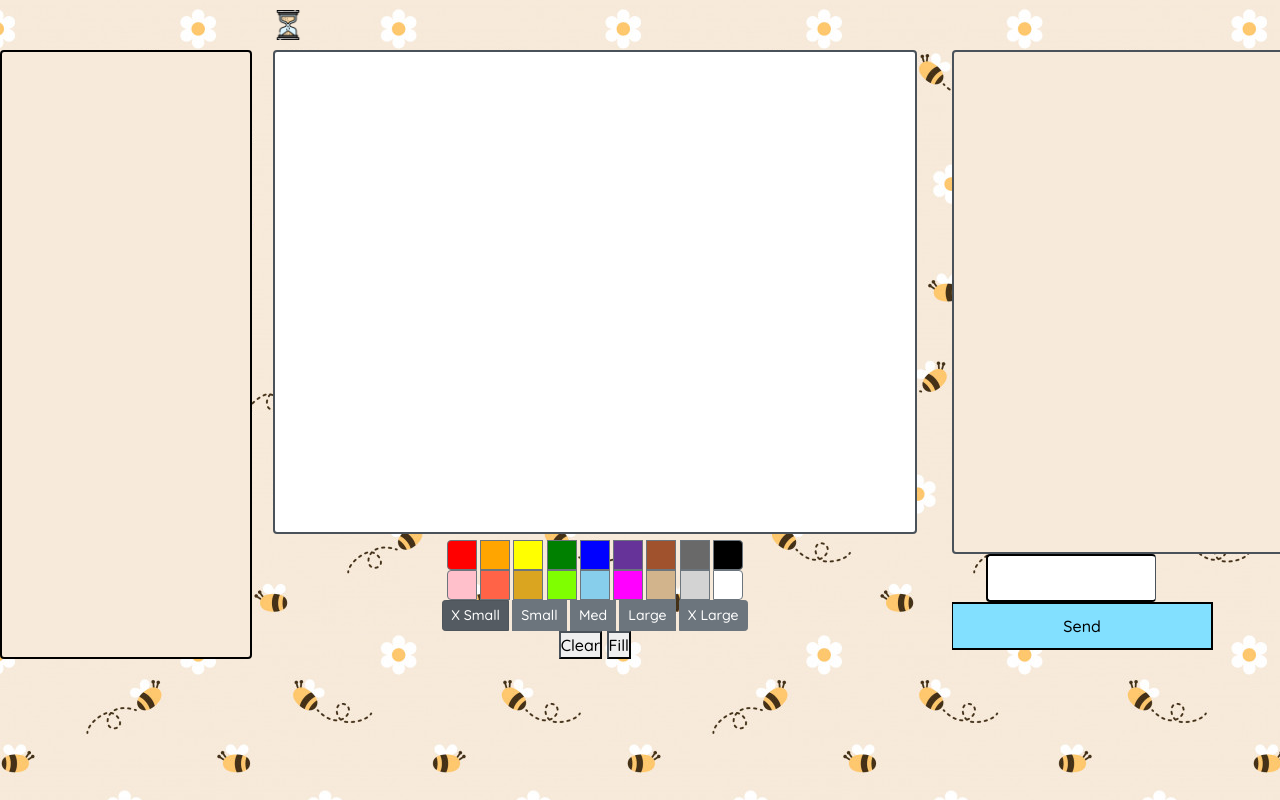
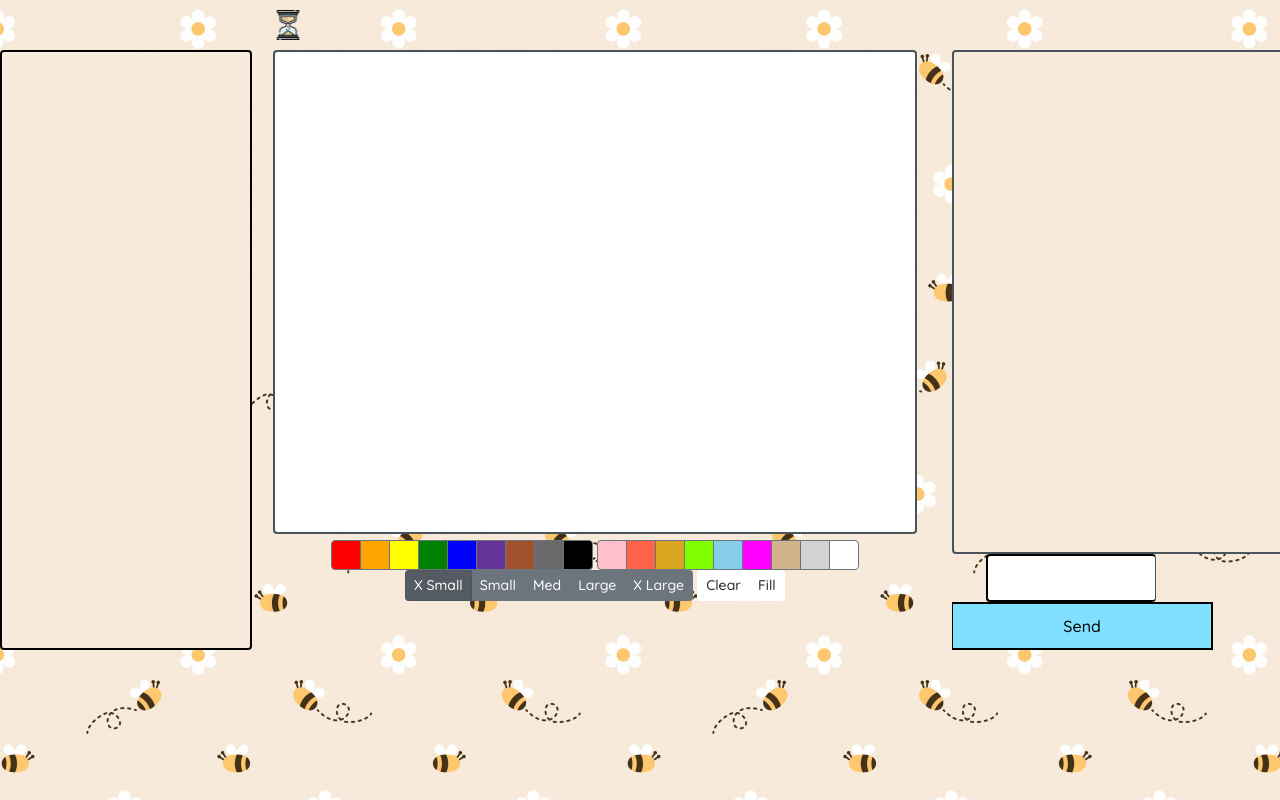
Before and after one commit to redbubble-ash/Pictionary, a website: page public/index.html in a window 1280 px wide. Both pictures are taken after typing "Sample" into the empty fields and a click on the button "Join a game!". Shown: the top 800 px of the page. Drawn offline with nearby package versions, Linux system fonts and the light colour scheme; no server answers.

Commit message:
fixed grouping and cleaned up css a little

```diff
--- a/public/index.html
+++ b/public/index.html
@@ -96,27 +96,25 @@
                                 <button id="lightGray" class="btn btn-secondary drawTools colorButtons" style="background: lightgray" type="button"></button>
                                 <button id="white" class="btn btn-secondary drawTools colorButtons" style="background: white" type="button"></button>
                             </div>
-                            <div id="settings" class="btn-group btn-group-toggle btn-group-sm" data-toggle="buttons">
+                            <div id="settings" class="btn-group btn-group-toggle btn-group-sm" role="group" data-toggle="buttons">
                                 <label class="btn btn-secondary active drawTools">
-                                  <input type="radio" name="options" id="xSmaller" checked> X Small
-                                </label>
+                                  <input type="radio" name="options" id="xSmaller" checked>X Small</label>
                                 <label class="btn btn-secondary drawTools">
-                                  <input type="radio" name="options" id="small"> Small
-                                </label>
+                                  <input type="radio" name="options" id="small">Small</label>
                                 <label class="btn btn-secondary drawTools">
-                                  <input type="radio" name="options" id="medium"> Med
-                                </label>
+                                  <input type="radio" name="options" id="medium">Med</label>
                                 <label class="btn btn-secondary drawTools">
-                                    <input type="radio" name="options" id="large"> Large
-                                </label>
+                                    <input type="radio" name="options" id="large">Large</label>
                                 <label class="btn btn-secondary drawTools">
-                                    <input type="radio" name="options" id="xLarger"> X Large
-                                </label>
+                                    <input type="radio" name="options" id="xLarger">X Large</label>
+                                <!-- <div></div> -->
                             </div>
-                            <div id="settings">
-                                <button id="clear" class="drawTools">Clear</button>
-                                <button id="fill" class="drawTools">Fill</button>
+                            <div id="settings" class="btn-group btn-group-sm" role="group" data-toggle="buttons">
+                                <button id="clear" class="drawTools btn">Clear</button>
+                                <button id="fill" class="drawTools  btn">Fill</button>
                             </div>
+                            <!-- <div id="settings">
+                            </div> -->
                             <!-- <script src="script.js"></script>-->
                         </div>
 
--- a/public/style.css
+++ b/public/style.css
@@ -151,7 +151,8 @@ select {
 }
 
 #settings {
-  display: block;
+  background: white;
+  display: inline-flex;
   text-align: center;
 }
 .colorButtons{
@@ -159,38 +160,6 @@ select {
   height: 20px;
   padding: 4px;
 }
-/* #red {
-  background: red;
-} */
-/* #orange {
-  background: orange;
-} */
-/* #yellow {
-  background: yellow;
-  color: black;
-}
-#green {
-  background: green;
-}
-#blue {
-  background: blue;
-  color: white;
-} */
-/* #purple {
-  background: rebeccapurple;
-}
-#brown {
-  background: sienna;
-}
-#black {
-  background: black;
-  color: white;
-}
-#white {
-  background: white;
-  color: black;
-  border: 1px solid black;
-} */
 /*/\used for canvas & controls/\ */
 /*\/used for chat box\/ */
 form input {
```
